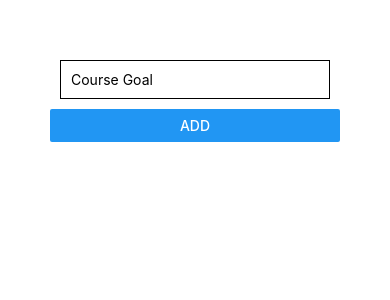
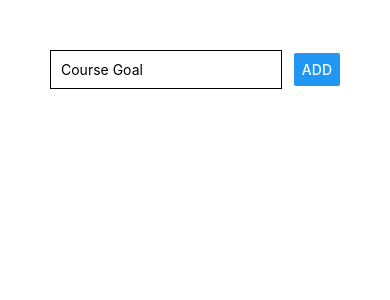
Before and after one commit to DuncanMoyo/react-native, a React Native app: screen / in a window 390 px wide. Shown: the top 300 px of the page. Built offline with nearby package versions, Linux system fonts and the light colour scheme.

Commit message:
flexbox and layouts intro

```diff
--- a/App.js
+++ b/App.js
@@ -5,8 +5,8 @@ export default function App() {
 
   return (
     <View style={{padding: 50}}>
-     <View>
-      <TextInput placeholder='Course Goal' style={{padding: 10, margin: 10,  borderColor: 'black', borderWidth: 1}}/>
+     <View style={{flexDirection: 'row', justifyContent: 'space-between', alignItems: 'center'}}>
+      <TextInput placeholder='Course Goal' style={{padding: 10, borderColor: 'black', borderWidth: 1, width: '80%'}}/>
       <Button title="ADD"/>
      </View>
     </View>
```
